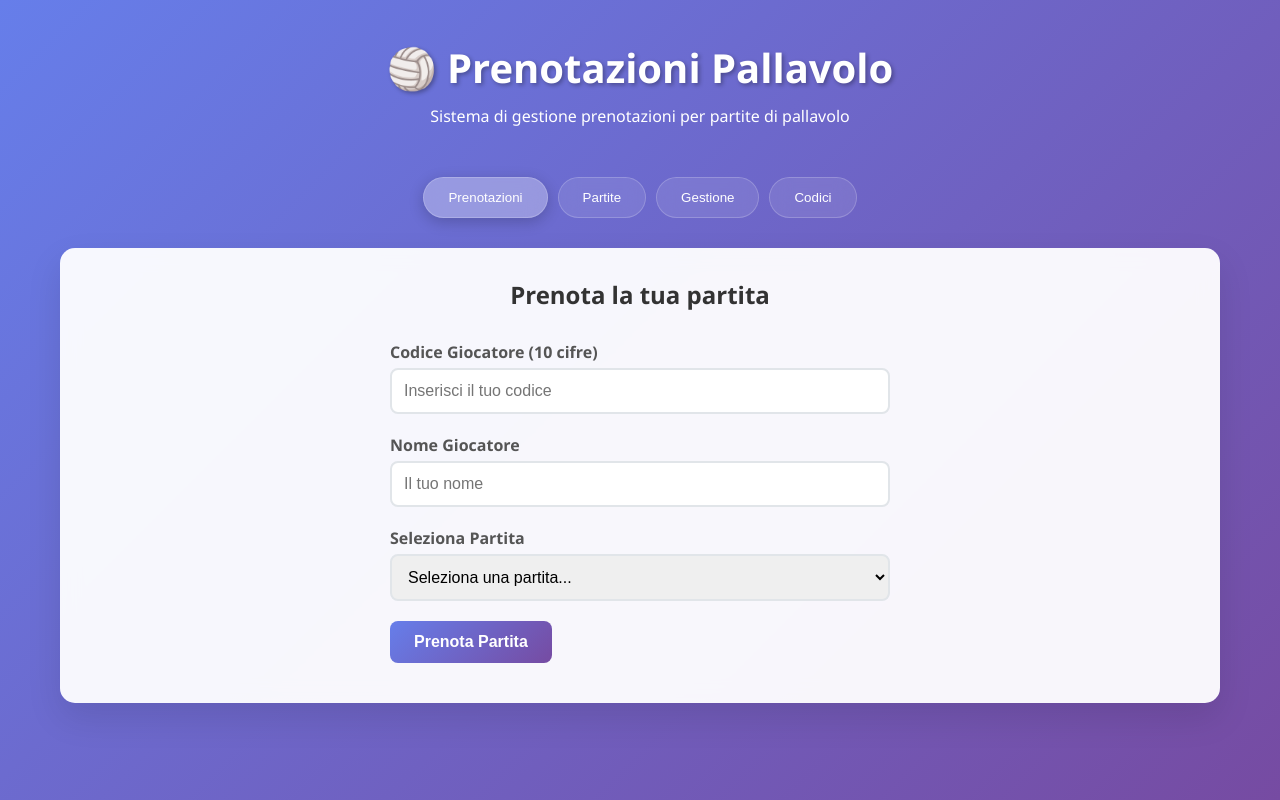
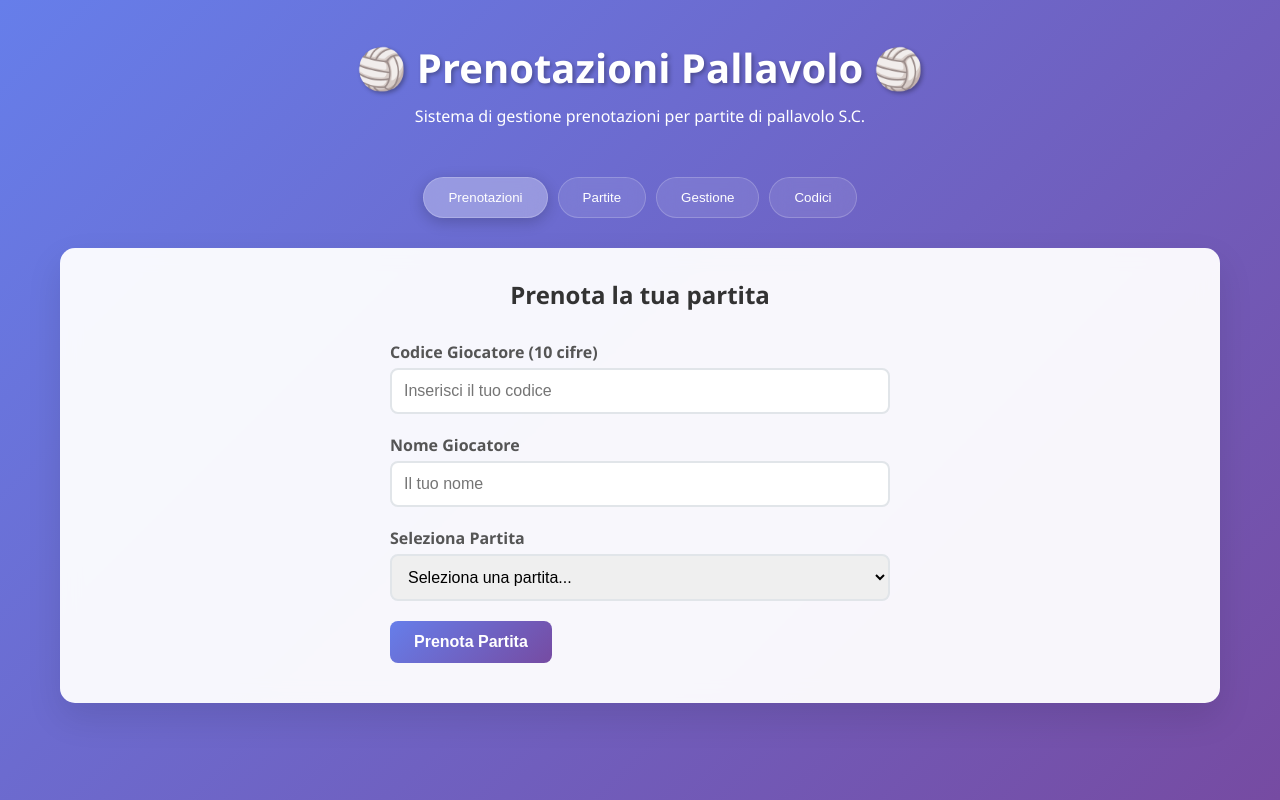
Before and after one commit to sasasa23rf/pallavolo-nuovo, a plain HTML site: page index.html in a window 1280 px wide. Drawn offline with Linux system fonts and the light colour scheme; a script that the page names is missing.

Commit message:
Update index.html

```diff
--- a/index.html
+++ b/index.html
@@ -348,8 +348,8 @@
 <body>
     <div class="container">
         <div class="header">
-            <h1>🏐 Prenotazioni Pallavolo</h1>
-            <p>Sistema di gestione prenotazioni per partite di pallavolo</p>
+            <h1>🏐 Prenotazioni Pallavolo 🏐</h1>
+            <p>Sistema di gestione prenotazioni per partite di pallavolo S.C.</p>
         </div>
 
         <div class="nav-tabs">
```
